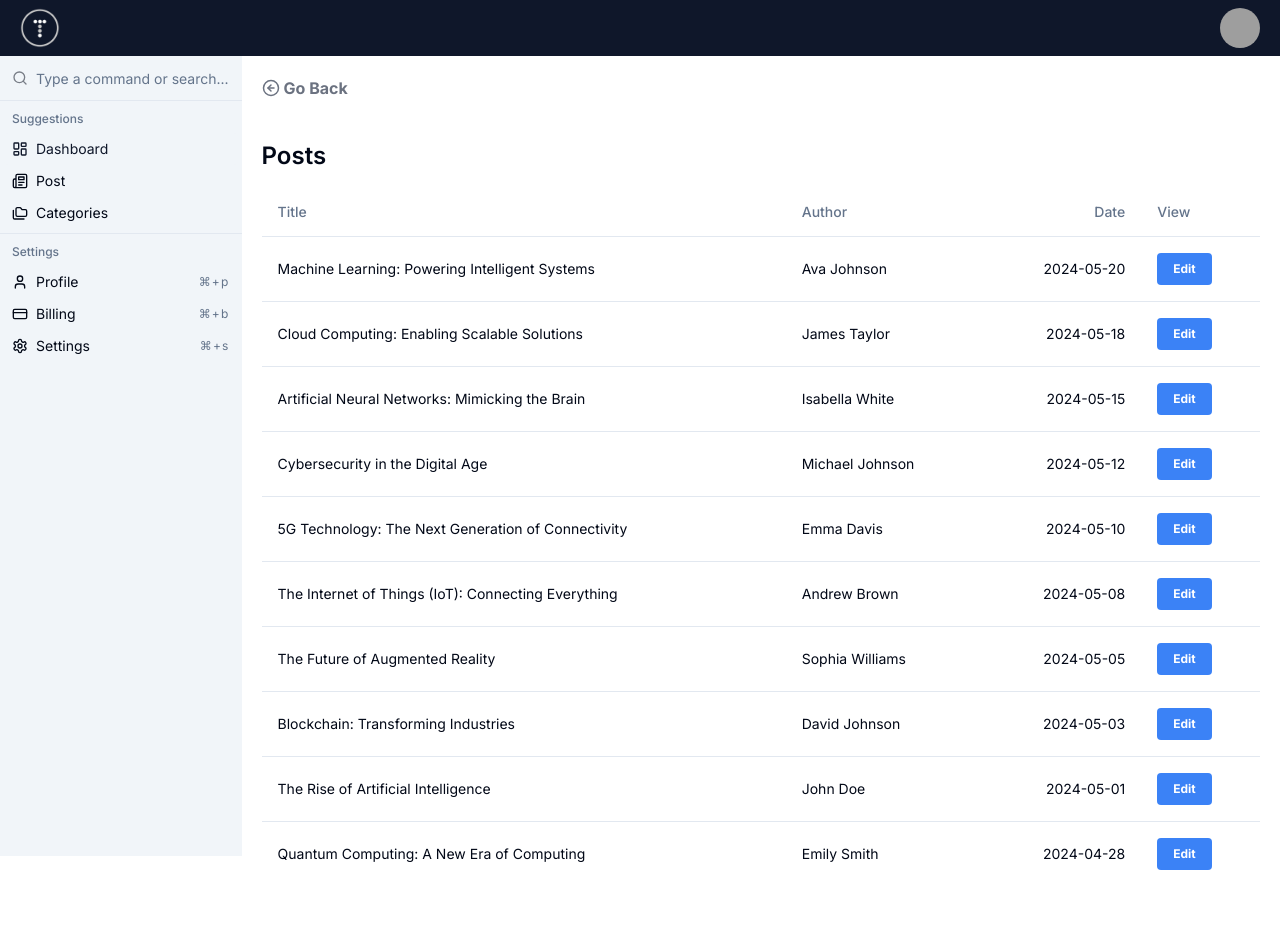
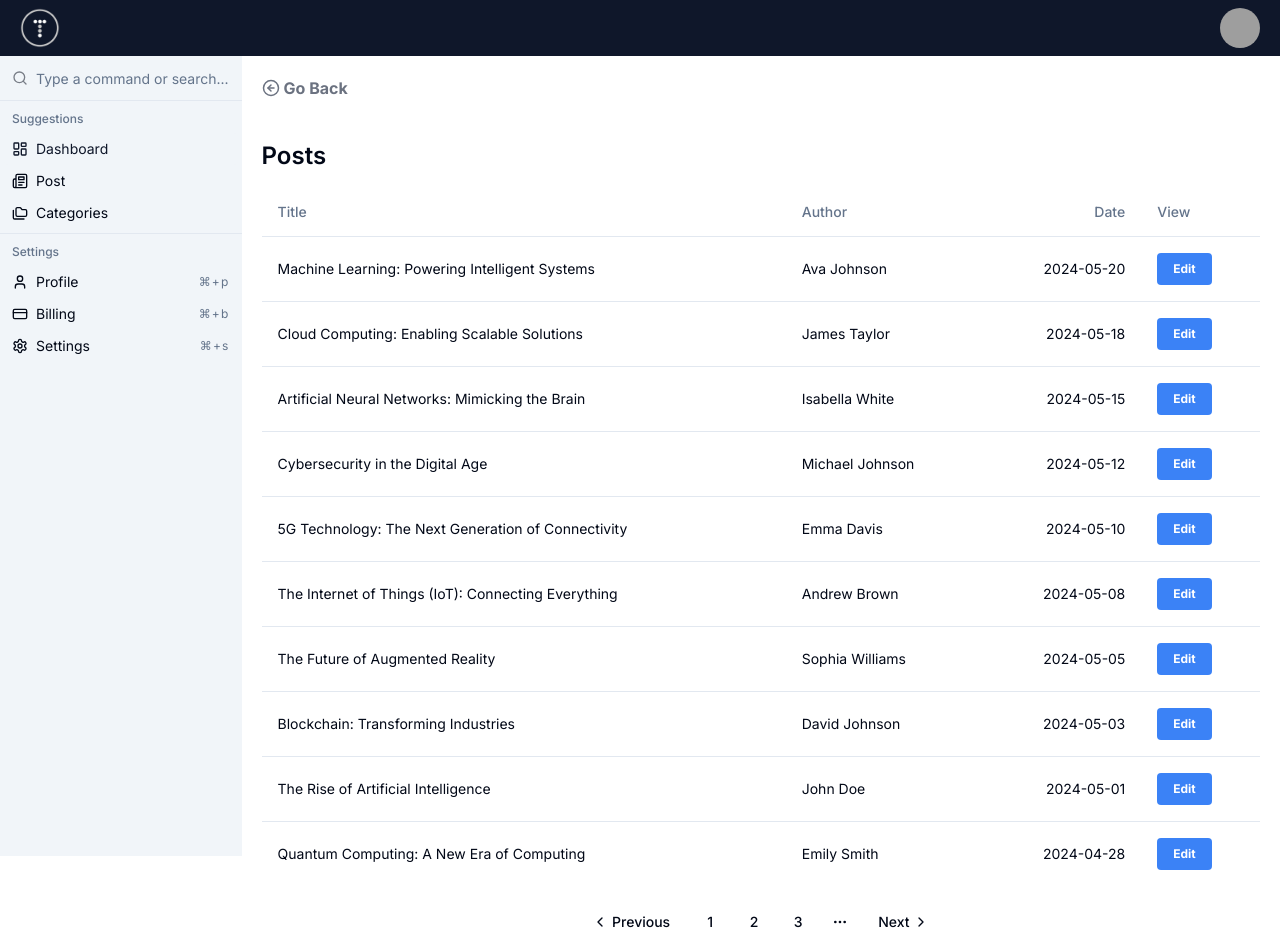
Before and after one commit to KaiIemsawat/next-js-dashboard-frontendOnly, a Next.js app: page /posts in a window 1280 px wide. Shown: the top 952 px of the page. Before the commit the page ends 922 px from the top, so only its background shows below. Built offline with nearby package versions, Linux system fonts and the light colour scheme; grey boxes are pictures that could not be loaded.

Commit message:
pagination

```diff
--- a/app/(main)/posts/page.tsx
+++ b/app/(main)/posts/page.tsx
@@ -1,12 +1,13 @@
 import BackButton from "@/components/BackButton";
-
 import PostsTable from "@/components/posts/PostsTable";
+import PostsPagination from "@/components/posts/PostsPagination";
 
 const page = () => {
   return (
     <>
       <BackButton text="Go Back" link="/" />
       <PostsTable />
+      <PostsPagination />
     </>
   );
 };
--- /dev/null
+++ b/components/posts/PostsPagination.tsx
@@ -0,0 +1,37 @@
+import {
+  Pagination,
+  PaginationContent,
+  PaginationEllipsis,
+  PaginationItem,
+  PaginationLink,
+  PaginationNext,
+  PaginationPrevious,
+} from "@/components/ui/pagination";
+
+const PostsPagination = () => {
+  return (
+    <Pagination>
+      <PaginationContent>
+        <PaginationItem>
+          <PaginationPrevious href="#" />
+        </PaginationItem>
+        <PaginationItem>
+          <PaginationLink href="#">1</PaginationLink>
+        </PaginationItem>
+        <PaginationItem>
+          <PaginationLink href="#">2</PaginationLink>
+        </PaginationItem>
+        <PaginationItem>
+          <PaginationLink href="#">3</PaginationLink>
+        </PaginationItem>
+        <PaginationItem>
+          <PaginationEllipsis />
+        </PaginationItem>
+        <PaginationItem>
+          <PaginationNext href="#" />
+        </PaginationItem>
+      </PaginationContent>
+    </Pagination>
+  );
+};
+export default PostsPagination;
```
